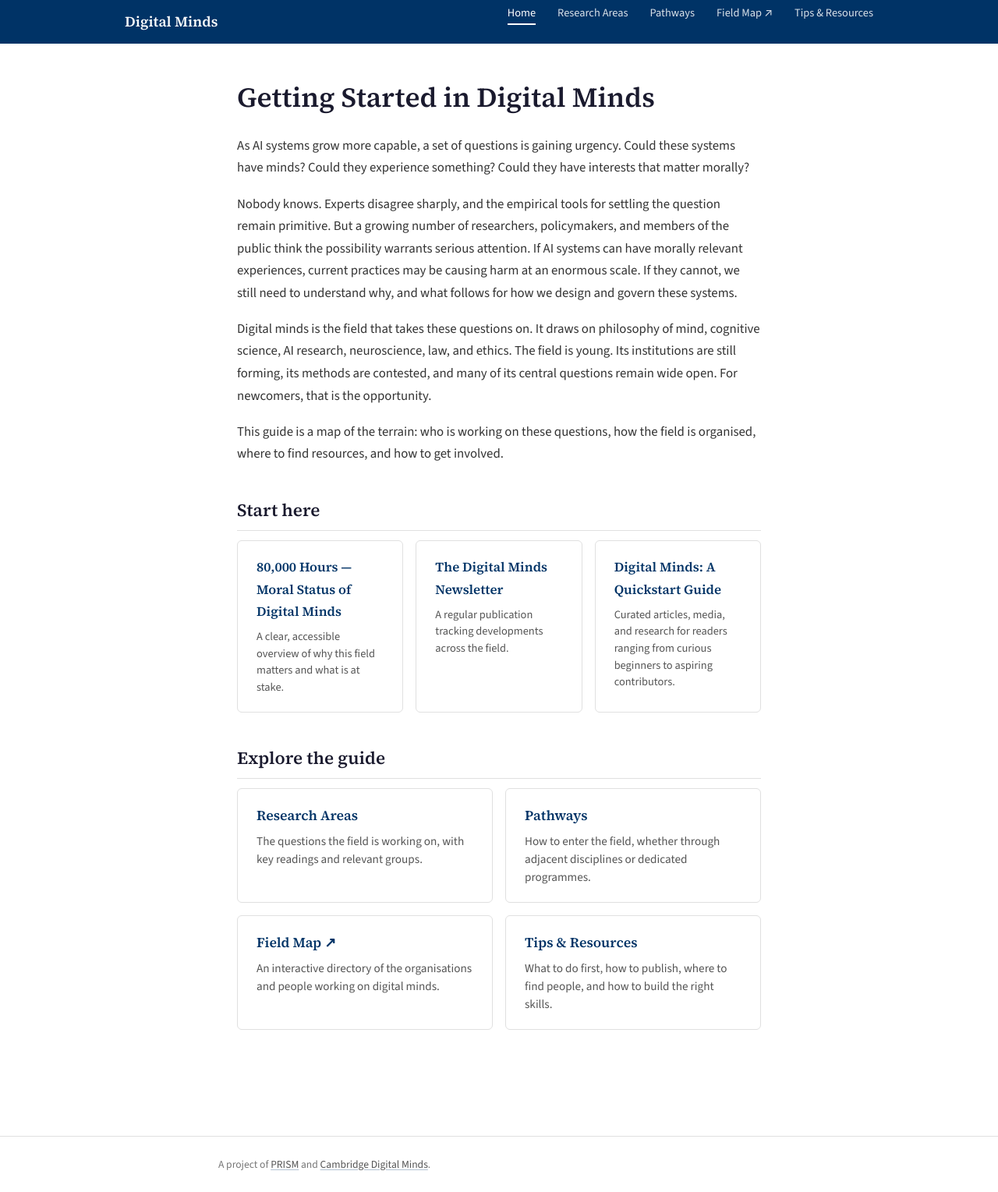
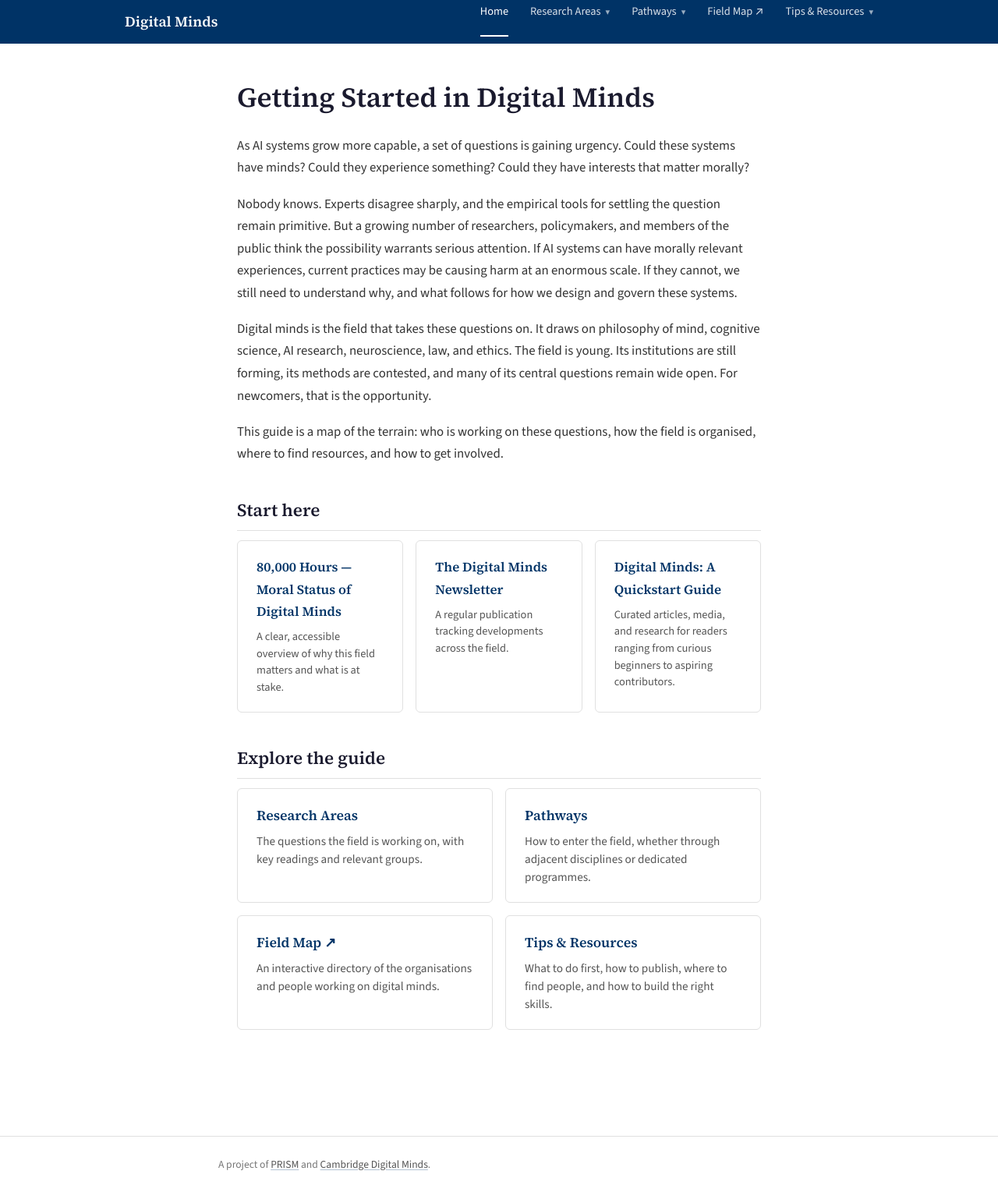
Before and after one commit to Mitchel-Alexander/getting-started-digital-minds, a Jekyll site: the page built from index.md, in a window 1280 px wide. Shown: the whole page at 78% size. Built offline with Jekyll 4.4.1, drawn with Linux system fonts in a browser that asks for light colours.

Commit message:
Add dropdown section navigation to nav bar
Hovering over nav items shows H2 sections as dropdown links.
Clicking a section scrolls to that heading on the page.
Mobile: dropdowns toggle on tap.

Co-Authored-By: Claude Opus 4.6 <noreply@anthropic.com>

```diff
--- a/_includes/nav.html
+++ b/_includes/nav.html
@@ -7,11 +7,22 @@
       <span class="bar"></span>
     </button>
     <ul class="nav-links">
-      <li><a href="{{ '/' | relative_url }}" {% if page.url == '/' %}class="active"{% endif %}>Home</a></li>
-      <li><a href="{{ '/research-areas/' | relative_url }}" {% if page.url == '/research-areas/' %}class="active"{% endif %}>Research Areas</a></li>
-      <li><a href="{{ '/pathways/' | relative_url }}" {% if page.url == '/pathways/' %}class="active"{% endif %}>Pathways</a></li>
-      <li><a href="https://mitchel-alexander.github.io/digital-minds-map/" target="_blank" rel="noopener">Field Map ↗</a></li>
-      <li><a href="{{ '/tips-resources/' | relative_url }}" {% if page.url == '/tips-resources/' %}class="active"{% endif %}>Tips &amp; Resources</a></li>
+      {% for item in site.data.nav %}
+      <li class="nav-item{% if item.sections.size > 0 %} has-dropdown{% endif %}">
+        <a href="{% if item.external %}{{ item.url }}{% else %}{{ item.url | relative_url }}{% endif %}"
+           {% if item.external %}target="_blank" rel="noopener"{% endif %}
+           {% if page.url == item.url %}class="active"{% endif %}>
+          {{ item.title }}{% if item.external %} ↗{% endif %}{% if item.sections.size > 0 %} <span class="dropdown-arrow">▾</span>{% endif %}
+        </a>
+        {% if item.sections.size > 0 %}
+        <ul class="dropdown">
+          {% for section in item.sections %}
+          <li><a href="{{ item.url | relative_url }}#{{ section.anchor }}">{{ section.title }}</a></li>
+          {% endfor %}
+        </ul>
+        {% endif %}
+      </li>
+      {% endfor %}
     </ul>
   </div>
 </nav>
--- a/assets/css/style.css
+++ b/assets/css/style.css
@@ -43,7 +43,11 @@ body {
   gap: 1.75rem;
 }
 
-.nav-links a {
+.nav-item {
+  position: relative;
+}
+
+.nav-links > li > a {
   color: rgba(255, 255, 255, 0.85);
   text-decoration: none;
   font-size: 0.9rem;
@@ -51,12 +55,56 @@ body {
   padding: 0.25rem 0;
   border-bottom: 2px solid transparent;
   transition: color 0.15s, border-color 0.15s;
+  display: inline-block;
+  line-height: 52px;
 }
 
-.nav-links a:hover,
-.nav-links a.active {
+.nav-links > li > a:hover,
+.nav-links > li > a.active {
   color: #ffffff;
   border-bottom-color: #ffffff;
+}
+
+.dropdown-arrow {
+  font-size: 0.7rem;
+  margin-left: 0.2rem;
+  opacity: 0.7;
+}
+
+/* Dropdown */
+.dropdown {
+  display: none;
+  position: absolute;
+  top: 100%;
+  left: 50%;
+  transform: translateX(-50%);
+  background: #ffffff;
+  border: 1px solid #e0e0e0;
+  border-radius: 6px;
+  box-shadow: 0 4px 12px rgba(0, 0, 0, 0.1);
+  list-style: none;
+  padding: 0.5rem 0;
+  min-width: 240px;
+  z-index: 200;
+}
+
+.nav-item.has-dropdown:hover .dropdown {
+  display: block;
+}
+
+.dropdown li a {
+  display: block;
+  padding: 0.4rem 1rem;
+  font-size: 0.85rem;
+  color: #1a1a2e;
+  text-decoration: none;
+  white-space: nowrap;
+  transition: background 0.1s;
+}
+
+.dropdown li a:hover {
+  background: #f0f4f8;
+  color: #003366;
 }
 
 .nav-toggle {
@@ -276,6 +324,40 @@ em {
     display: flex;
   }
 
+  .nav-links > li > a {
+    line-height: 1.8;
+  }
+
+  .dropdown {
+    position: static;
+    transform: none;
+    background: rgba(255, 255, 255, 0.1);
+    border: none;
+    border-radius: 4px;
+    box-shadow: none;
+    min-width: 0;
+    margin-top: 0.25rem;
+    padding: 0.25rem 0;
+  }
+
+  .dropdown li a {
+    color: rgba(255, 255, 255, 0.8);
+    padding: 0.3rem 1rem;
+  }
+
+  .dropdown li a:hover {
+    background: rgba(255, 255, 255, 0.1);
+    color: #ffffff;
+  }
+
+  .nav-item.has-dropdown .dropdown {
+    display: none;
+  }
+
+  .nav-item.has-dropdown.mobile-open .dropdown {
+    display: block;
+  }
+
   .content {
     padding: 1.5rem 1rem 3rem;
   }
```
Also changed, not shown: _data/nav.yml (added, +54 -0 lines), _layouts/default.html (+26 -0 lines).
